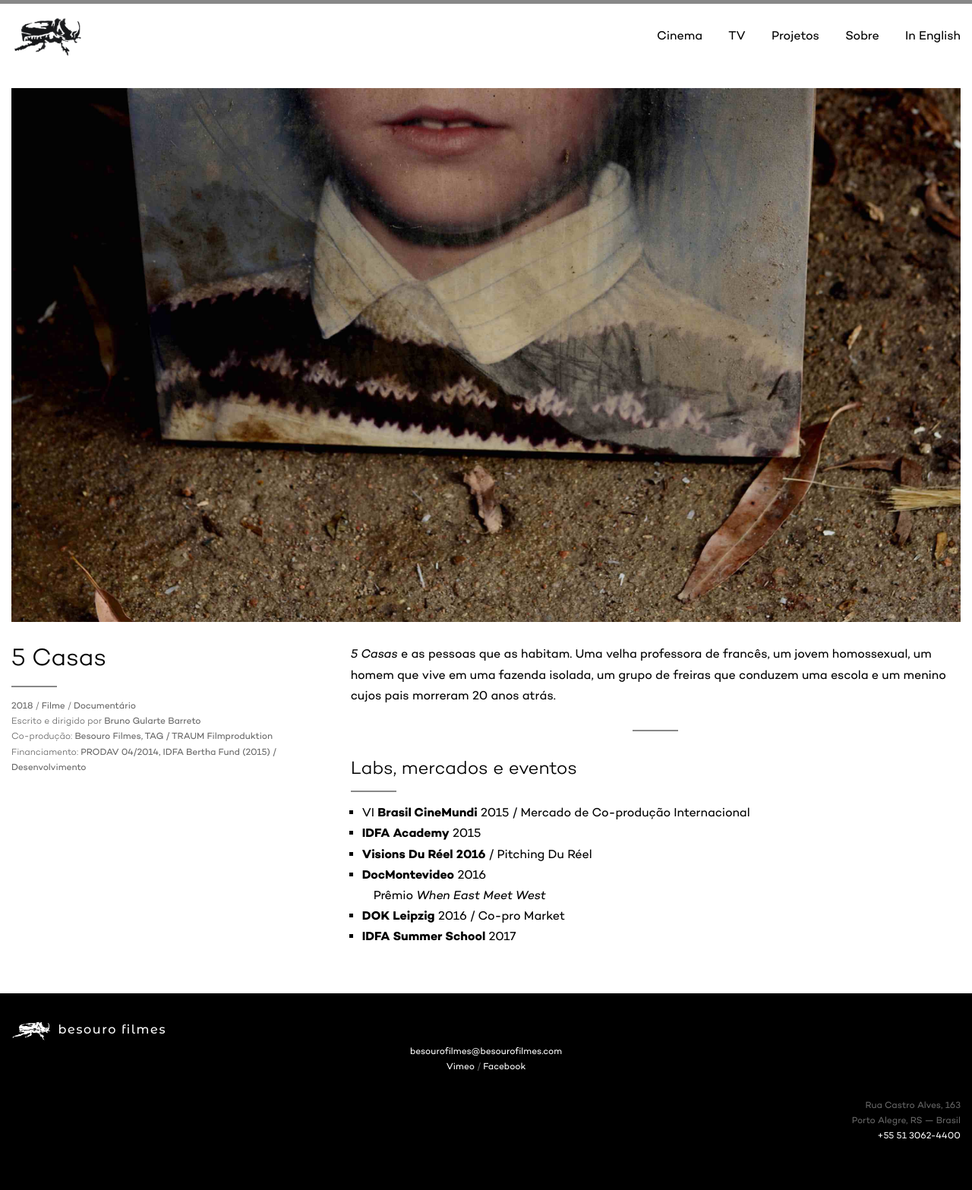
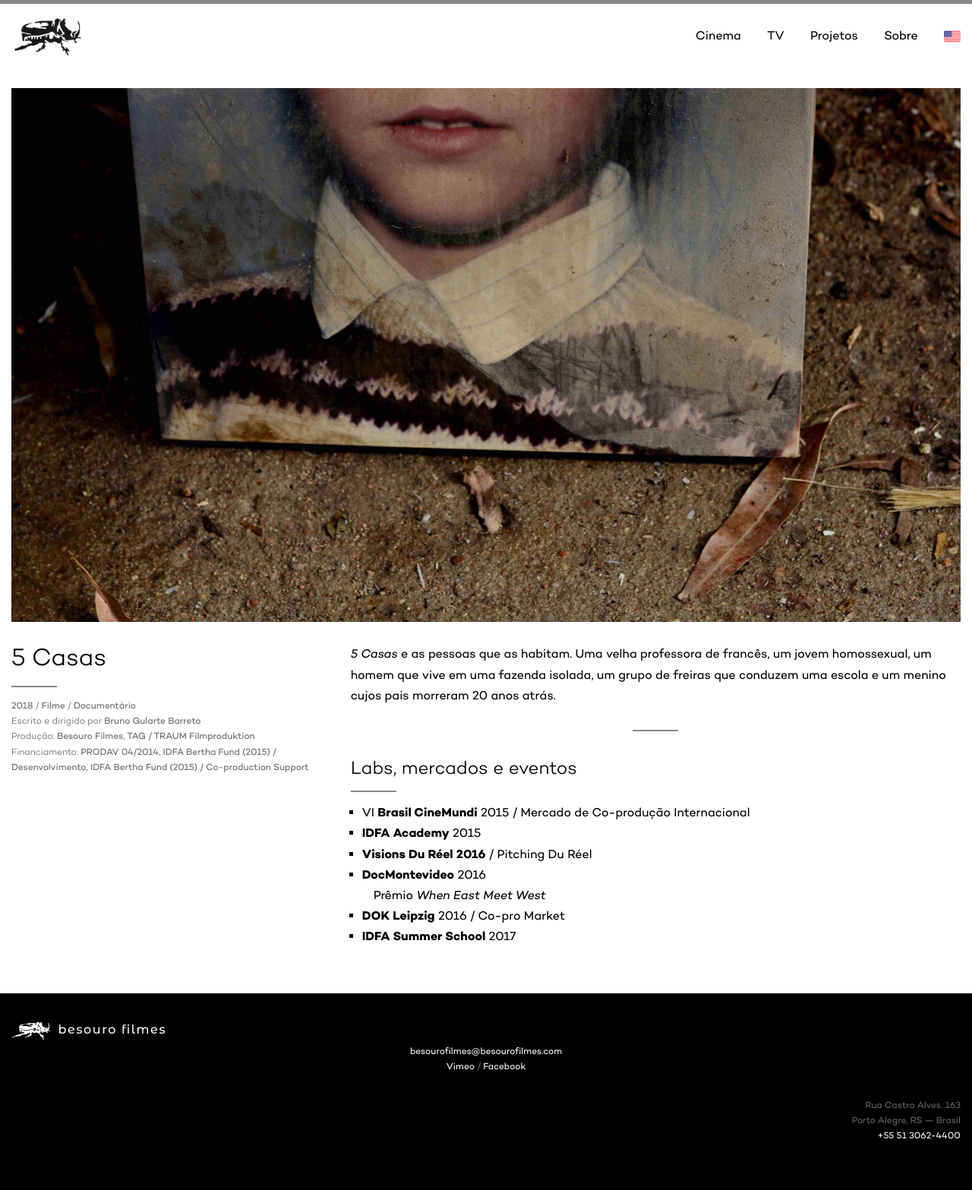
Before and after one commit to arthrfrts/besouro, a Jekyll site: the page built from _projects/5-casas.md, in a window 1280 px wide. Shown: the whole page at 76% size. Built offline with Jekyll 4.4.1, drawn with Linux system fonts in a browser that asks for light colours.

Commit message:
Updates flag appearance.

```diff
--- a/_includes/header.html
+++ b/_includes/header.html
@@ -13,7 +13,7 @@
         <li><a href="{{ '/projetos/tv/' | relative_url }}">TV</a></li>
         <li><a href="{{ '/projetos/desenvolvimento/' | relative_url }}">Projetos</a></li>
         <li><a href="{{ '/sobre/' | relative_url }}">Sobre</a></li>
-        <li><a href="https://arthr.me/besouro-english/">In English</a></li>
+        <li><a href="https://arthr.me/besouro-english/">{% include svg/us.svg %}</a></li>
       </ul>
     </nav>
   </div>
--- a/_layouts/project.html
+++ b/_layouts/project.html
@@ -23,7 +23,7 @@ layout: default
     <p><span>Dirigido por</span> {{ page.team.director }}</p>
     {% endif %}
     {% if page.team.copro %}
-    <p><span>Co-produção:</span> {{ page.team.copro }}</p>
+    <p><span>Produção:</span> {{ page.team.copro }}</p>
     {% endif %}
     {% if page.funds %}
     <p><span>Financiamento:</span> {{ page.funds | join: ', '}}</p>
--- a/_projects/5-casas.md
+++ b/_projects/5-casas.md
@@ -16,6 +16,7 @@ team:
 funds:
   - PRODAV 04/2014
   - IDFA Bertha Fund (2015) / Desenvolvimento
+  - IDFA Bertha Fund (2015) / Co-production Support
 ---
 
 _5 Casas_ e as pessoas que as habitam. Uma velha professora de francês, um jovem homossexual, um homem que vive em uma fazenda isolada, um grupo de freiras que conduzem uma escola e um menino cujos pais morreram 20 anos atrás.
--- a/_sass/_layout.scss
+++ b/_sass/_layout.scss
@@ -67,6 +67,12 @@ body {
         a {
           color: $color-text;
           text-decoration: none;
+
+          svg {
+            width: 2.2rem;
+            height: 2.2rem;
+            vertical-align: middle;
+          }
 
           &:hover,
           &:focus,
```
Also changed, not shown: _includes/svg/laurel-before.svg (deleted), _includes/svg/us.svg (added), assets/projects/images/alemjanela.jpg.
